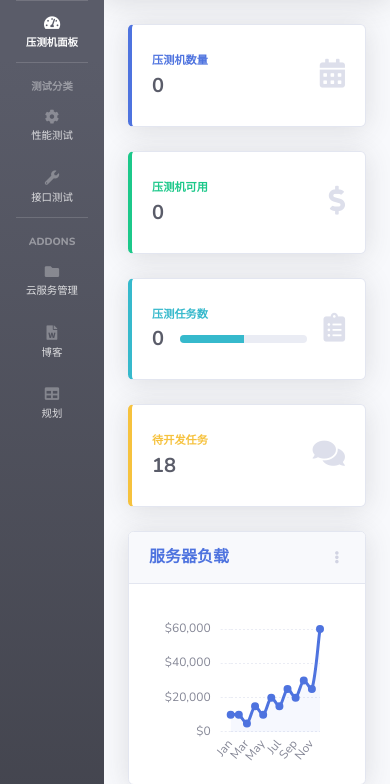
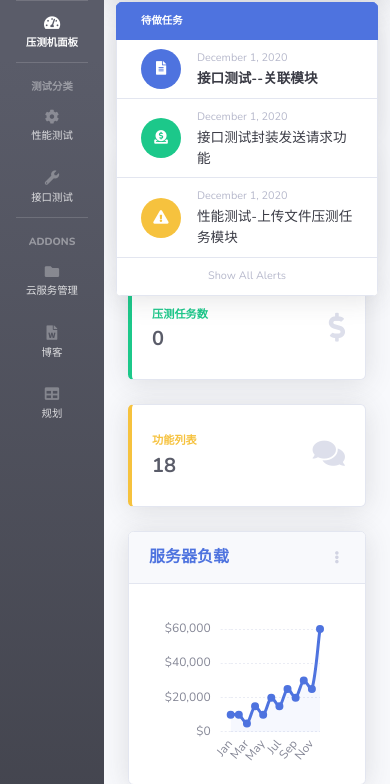
Before and after one commit to collapes-hq/myTestSite, a Django app: page /dashboard/ in a window 390 px wide, after a click on "3+". Shown: the part 70-854 px from the top of the page. Run offline with Django 3.2, Linux system fonts and the light colour scheme; the visitor is signed in with stand-in values (Sample User, id 1); data that the repository does not hold is empty; some libraries are stand-ins or nearby versions.

Commit message:
1.面板页面第四项修改为功能列表，并添加tooltip提示及模态框 2.可用压测机展示修改为比例模式 style="width: {% widthratio unusecount num 100 %}%" 3.添加接口请求返回码的校验和检查点的校验，前端展示样式兼容校验失败之后的展示 4.question:路由，路由里的细节逻辑肯定是有我不明白的大问题

```diff
--- a/apitest/urls.py
+++ b/apitest/urls.py
@@ -7,11 +7,13 @@ from django.urls import include, path
 app_name = 'apitest'
 urlpatterns = [
     url('manage/', view=views.apimanage),
+    url('test/', view=views.test),
     url('editapi/$', view=views.editapi),
-    url('saveapi/', view=views.saveapi),
+    url('saveapi/$', view=views.saveapi),
     url('apicase/', view=views.apicase),
     url('singlerequest/', view=views.singlerequest),
-    url('savasapicase/', view=views.saveapicase),
+    url(r'caseadd/$', view=views.addapicase),
+    url(r'addcase/$', view=views.addcase),
     url(r'editapi/(?P<api_id>[\d]{0,4})/$', view=views.editapi, name='jumpApi'),
     url(r'addcase/(?P<api_id>[\d]{0,4})/$', view=views.addcase, name='addcase'),
 ]
--- a/usermanage/templates/base.html
+++ b/usermanage/templates/base.html
@@ -225,7 +225,7 @@
                         <div class="dropdown-list dropdown-menu dropdown-menu-right shadow animated--grow-in"
                              aria-labelledby="alertsDropdown">
                             <h6 class="dropdown-header">
-                                Alerts Center
+                                待做任务
                             </h6>
                             <a class="dropdown-item d-flex align-items-center" href="#">
                                 <div class="mr-3">
@@ -234,8 +234,8 @@
                                     </div>
                                 </div>
                                 <div>
-                                    <div class="small text-gray-500">December 12, 2019</div>
-                                    <span class="font-weight-bold">A new monthly report is ready to download!</span>
+                                    <div class="small text-gray-500">December 1, 2020</div>
+                                    <span class="font-weight-bold">接口测试--关联模块</span>
                                 </div>
                             </a>
                             <a class="dropdown-item d-flex align-items-center" href="#">
@@ -245,8 +245,8 @@
                                     </div>
                                 </div>
                                 <div>
-                                    <div class="small text-gray-500">December 7, 2019</div>
-                                    $290.29 has been deposited into your account!
+                                    <div class="small text-gray-500">December 1, 2020</div>
+                                    接口测试封装发送请求功能
                                 </div>
                             </a>
                             <a class="dropdown-item d-flex align-items-center" href="#">
@@ -256,8 +256,8 @@
                                     </div>
                                 </div>
                                 <div>
-                                    <div class="small text-gray-500">December 2, 2019</div>
-                                    Spending Alert: We've noticed unusually high spending for your account.
+                                    <div class="small text-gray-500">December 1, 2020</div>
+                                    性能测试-上传文件压测任务模块
                                 </div>
                             </a>
                             <a class="dropdown-item text-center small text-gray-500" href="#">Show All Alerts</a>
@@ -346,8 +346,8 @@
 </div>
 <!-- Bootstrap core JavaScript-->
 <script src="{% static 'vendor/jquery/jquery.min.js' %}"></script>
+
 <script src="https://cdnjs.cloudflare.com/ajax/libs/popper.js/1.14.7/umd/popper.min.js" ></script>
-<script src="{% static 'vendor/bootstrap/js/bootstrap.bundle.min.js' %}"></script>
 
 <!-- Core plugin JavaScript-->
 <script src="{% static 'vendor/jquery-easing/jquery.easing.min.js' %}"></script>
--- a/usermanage/templates/login/dashboard.html
+++ b/usermanage/templates/login/dashboard.html
@@ -20,34 +20,19 @@
         </div>
 
         <div class="col-xl-3 col-md-6 mb-4">
-            <div class="card border-left-success shadow h-100 py-2">
-                <div class="card-body">
-                    <div class="row no-gutters align-items-center">
-                        <div class="col mr-2">
-                            <div class="text-xs font-weight-bold text-success text-uppercase mb-1">压测机可用</div>
-                            <div class="h5 mb-0 font-weight-bold text-gray-800">{{ unusecount }}</div>
-                        </div>
-                        <div class="col-auto">
-                            <i class="fas fa-dollar-sign fa-2x text-gray-300"></i>
-                        </div>
-                    </div>
-                </div>
-            </div>
-        </div>
-
-        <div class="col-xl-3 col-md-6 mb-4">
             <div class="card border-left-info shadow h-100 py-2">
                 <div class="card-body">
                     <div class="row no-gutters align-items-center">
                         <div class="col mr-2">
-                            <div class="text-xs font-weight-bold text-info text-uppercase mb-1">压测任务数</div>
+                            <div class="text-xs font-weight-bold text-info text-uppercase mb-1">压测机可用</div>
                             <div class="row no-gutters align-items-center">
                                 <div class="col-auto">
-                                    <div class="h5 mb-0 mr-3 font-weight-bold text-gray-800">{{ taskcount }}</div>
+                                    <div class="h5 mb-0 mr-3 font-weight-bold text-gray-800">{{ unusecount }}</div>
                                 </div>
                                 <div class="col">
                                     <div class="progress progress-sm mr-2">
-                                        <div class="progress-bar bg-info" role="progressbar" style="width: 50%"
+                                        <div class="progress-bar bg-info" role="progressbar"
+                                             style="width: {% widthratio unusecount num 100 %}%"
                                              aria-valuenow="50" aria-valuemin="0" aria-valuemax="100"></div>
                                     </div>
                                 </div>
@@ -62,11 +47,28 @@
         </div>
 
         <div class="col-xl-3 col-md-6 mb-4">
+            <div class="card border-left-success shadow h-100 py-2">
+                <div class="card-body">
+                    <div class="row no-gutters align-items-center">
+                        <div class="col mr-2">
+                            <div class="text-xs font-weight-bold text-success text-uppercase mb-1">压测任务数</div>
+                            <div class="h5 mb-0 font-weight-bold text-gray-800">{{ taskcount }}</div>
+                        </div>
+                        <div class="col-auto">
+                            <i class="fas fa-dollar-sign fa-2x text-gray-300"></i>
+                        </div>
+                    </div>
+                </div>
+            </div>
+        </div>
+
+
+        <div class="col-xl-3 col-md-6 mb-4" id="finshedFunc" data-toggle="tooltip" data-placement="top" title="点击查看功能" >
             <div class="card border-left-warning shadow h-100 py-2">
                 <div class="card-body">
                     <div class="row no-gutters align-items-center">
                         <div class="col mr-2">
-                            <div class="text-xs font-weight-bold text-warning text-uppercase mb-1">待开发任务
+                            <div class="text-xs font-weight-bold text-warning text-uppercase mb-1">功能列表
                             </div>
                             <div class="h5 mb-0 font-weight-bold text-gray-800">18</div>
                         </div>
@@ -88,10 +90,12 @@
                 <div class="card-header py-3 d-flex flex-row align-items-center justify-content-between">
                     <h6 class="m-0 font-weight-bold text-primary">服务器负载</h6>
                     <div class="dropdown no-arrow">
-                    <a class="dropdown-toggle" href="#" role="button" id="dropdownMenuLink" data-toggle="dropdown" aria-haspopup="true" aria-expanded="false">
+                        <a class="dropdown-toggle" href="#" role="button" id="dropdownMenuLink" data-toggle="dropdown"
+                           aria-haspopup="true" aria-expanded="false">
                             <i class="fas fa-ellipsis-v fa-sm fa-fw text-gray-400"></i>
                         </a>
-                    <div class="dropdown-menu dropdown-menu-right shadow animated--fade-in" aria-labelledby="dropdownMenuLink">
+                        <div class="dropdown-menu dropdown-menu-right shadow animated--fade-in"
+                             aria-labelledby="dropdownMenuLink">
                             <div class="dropdown-header">Dropdown Header:</div>
                             <a class="dropdown-item" href="#">Action</a>
                             <a class="dropdown-item" href="#">Another action</a>
@@ -116,10 +120,12 @@
                 <div class="card-header py-3 d-flex flex-row align-items-center justify-content-between">
                     <h6 class="m-0 font-weight-bold text-primary">压测机分布</h6>
                     <div class="dropdown no-arrow">
-                    <a class="dropdown-toggle" href="#" role="button" id="dropdownMenuLink" data-toggle="dropdown" aria-haspopup="true" aria-expanded="false">
+                        <a class="dropdown-toggle" href="#" role="button" id="dropdownMenuLink" data-toggle="dropdown"
+                           aria-haspopup="true" aria-expanded="false">
                             <i class="fas fa-ellipsis-v fa-sm fa-fw text-gray-400"></i>
                         </a>
-                    <div class="dropdown-menu dropdown-menu-right shadow animated--fade-in" aria-labelledby="dropdownMenuLink">
+                        <div class="dropdown-menu dropdown-menu-right shadow animated--fade-in"
+                             aria-labelledby="dropdownMenuLink">
                             <div class="dropdown-header">Dropdown Header:</div>
                             <a class="dropdown-item" href="#">Action</a>
                             <a class="dropdown-item" href="#">Another action</a>
@@ -149,7 +155,52 @@
         </div>
     </div>
 
+    <div class=" modal fade " id="staticBackdrop" data-backdrop="static" data-keyboard="false" tabindex="-1"
+         role="dialog"
+         aria-labelledby="staticBackdropLabel" aria-hidden="true">
+        <div class="modal-dialog modal-dialog-scrollable">
+            <div class="modal-content">
+                <div class="modal-header">
+                    <h5 class="modal-title" id="staticBackdropLabel">功能列表</h5>
+                    <button type="button" class="close" data-dismiss="modal" aria-label="Close">
+                        <span aria-hidden="true">&times;</span>
+                    </button>
+                </div>
+                <div class="modal-body ">
+                    <h5>接口测试</h5>
+                    <p>1. 接口增删改查</p>
+                    <p>2. 关联接口用例的增删改查</p>
+                    <p>3. 接口用例的执行及结果验证</p>
+                    <p>4. 用例case定时任务</p>
+                    <p>5. 线上接口巡查报警功能</p>
+                    <hr>
+                    <h5>性能测试</h5>
+                    <p>1. 基于jmeter的简单任务测试功能</p>
+                    <p>2. 基于jmeter的上传脚本压测功能</p>
+                    <p>3. 基于jmeter的分布式压测功能</p>
+                    <p>4. 压测结果测试报告的展示</p>
+                    <p>5. 压测机的管理功能</p>
+                    <hr>
+                    <h5>博客</h5>
+                    <p>1. 博客内容的UI展示</p>
+                    <p>2. 对不同的知识体系的分类</p>
+                    <p>3. 评论功能</p>
+                    <p>4. 添加前端编辑博客功能</p>
+                    <hr>
+                    <h5>规划内容</h5>
+                    <p>1. mock服务的搭建</p>
+                    <p>2. App自动化</p>
+                    <p>3. PC ui自动化</p>
+                    <p>4. H5性能测试</p>
 
+                </div>
+                <div class="modal-footer">
+                    <button type="button" class="btn btn-secondary" data-dismiss="modal">关闭</button>
+
+                </div>
+            </div>
+        </div>
+    </div>
 {% endblock %}
 {% block script %}
     <!-- Page level plugins -->
@@ -158,4 +209,13 @@
     <!-- Page level custom scripts -->
     <script src="{% static 'js/demo/chart-area-demo.js' %}"></script>
     <script src="{% static 'js/demo/chart-pie-demo.js' %}"></script>
+    <script>
+        $(function () {
+            $('#finshedFunc').click(function () {
+                $('#staticBackdrop').modal('show')
+            });
+
+            $("[data-toggle='tooltip']").tooltip();
+        })
+    </script>
 {% endblock %}
```
Also changed, not shown: apitest/templates/addcase.html (+32 -14 lines), apitest/templates/apimanage.html (+5 -3 lines), apitest/tests.py (+7 -7 lines), apitest/views.py (+43 -13 lines). Lines whose indentation alone changed are shown as unchanged.
